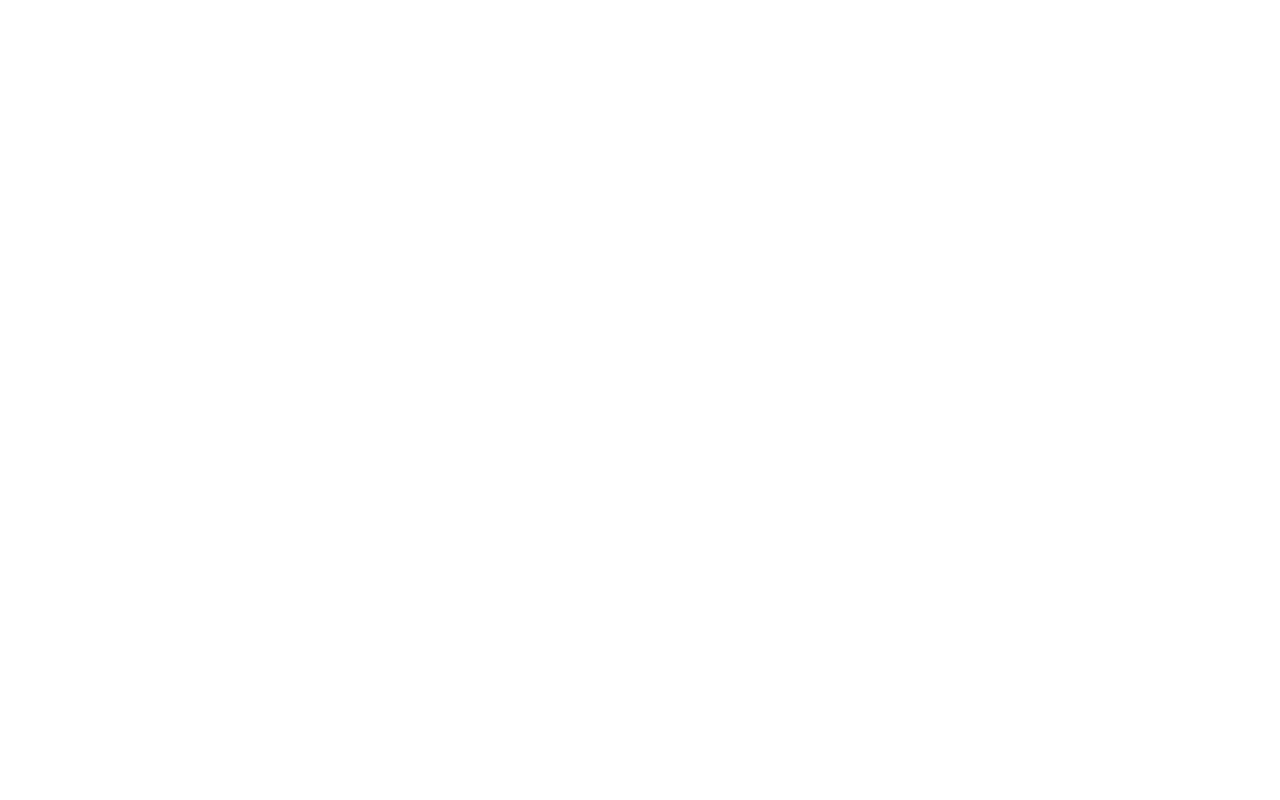
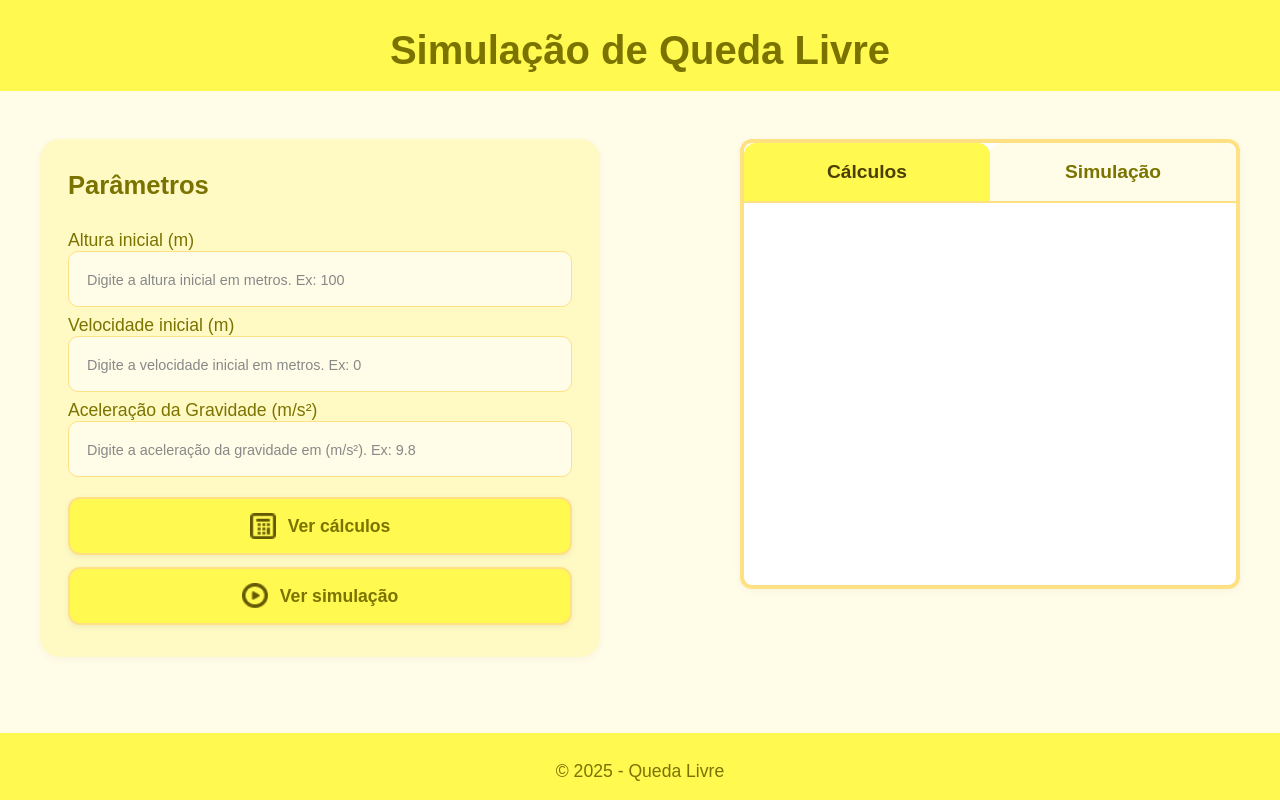
Before and after one commit to RodrigoBolgheroni/SimuladorQuedaLivre, a plain HTML site: page simulacao.html in a window 1280 px wide. Drawn offline with Linux system fonts and the light colour scheme.

Commit message:
Versão final calculos FELIPE

```diff
--- /dev/null
+++ b/simualcao.css
@@ -0,0 +1,263 @@
+* {
+  margin: 0;
+  padding: 0;
+  box-sizing: border-box;
+  font-family: Arial, Helvetica, sans-serif;
+}
+
+body {
+  display: flex;
+  flex-direction: column;
+  min-height: 100vh;
+  background: #fffde7;
+}
+
+header,
+footer {
+  background-color: #fff950;
+  color: #7a7300;
+  text-align: center;
+  padding: 28px 0 18px 0;
+  width: 100%;
+}
+
+header h1 {
+  color: #7a7300;
+  font-size: 2.5em;
+  font-weight: bold;
+}
+
+footer {
+  font-size: 1.1em;
+  font-weight: 500;
+}
+
+main {
+  flex: 1;
+  display: flex;
+  flex-direction: column;
+}
+
+.container-principal {
+  display: flex;
+  gap: 30px;
+  margin: 100px 20px 20px 50px;
+  position: relative;
+}
+
+.main-content {
+  display: flex;
+  flex-direction: row;
+  justify-content: center;
+  align-items: flex-start;
+  gap: 140px;
+  margin: 48px auto 0 auto;
+  max-width: 1200px;
+}
+
+.parametros {
+  background-color: #fff9c4;
+  color: #7a7300;
+  border-radius: 20px;
+  padding: 32px 28px 32px 28px;
+  min-width: 560px;
+  max-width: 650px;
+  width: 650px;
+  display: flex;
+  flex-direction: column;
+  gap: 18px;
+  box-shadow: 0 2px 8px rgba(0, 0, 0, 0.04);
+}
+
+.parametros h2 {
+  font-size: 1.6em;
+  margin-bottom: 12px;
+  color: #7a7300;
+  font-weight: bold;
+}
+
+.parametros label {
+  color: #7a7300;
+  font-size: 1.1em;
+  margin-top: 8px;
+  margin-bottom: 2px;
+}
+
+.container {
+  display: flex;
+  flex-direction: column;
+  gap: 15px;
+}
+
+.inputs {
+  background-color: #fffde7;
+  font-size: 1.2em;
+  width: 100%;
+  min-width: 0;
+  max-width: 100%;
+  text-align: left;
+  padding: 16px 18px;
+  border: 1.5px solid #ffe082;
+  border-radius: 10px;
+  color: #333;
+  opacity: 1;
+  margin-bottom: 8px;
+  box-sizing: border-box;
+}
+
+.inputs::placeholder {
+  color: #888;
+  font-size: 0.75em;
+}
+
+.inputs:focus {
+  outline: 2px solid #ffe082;
+  background: #fff9c4;
+}
+
+.botao {
+  display: flex;
+  align-items: center;
+  justify-content: center;
+  gap: 12px;
+  padding: 14px 0;
+  background-color: #fff950;
+  color: #7a7300;
+  font-size: 1.1em;
+  font-weight: bold;
+  cursor: pointer;
+  border-radius: 12px;
+  border: 2px solid #ffe082;
+  transition: all 0.3s ease;
+  box-shadow: 0 2px 6px rgba(0, 0, 0, 0.06);
+  width: 100%;
+  margin-top: 12px;
+}
+
+.botao img {
+  width: 26px;
+  height: 26px;
+}
+
+.botao:hover {
+  background-color: #ffe082;
+  color: #4a3f00;
+}
+
+.container-botoes {
+  display: flex;
+  flex-direction: column;
+  gap: 20px;
+  align-items: center;
+}
+
+.calculos-bloco {
+  background: #fff;
+  border-radius: 12px;
+  border: 4px solid #ffe082;
+  box-shadow: 0 2px 8px rgba(0, 0, 0, 0.04);
+  min-width: 480px;
+  max-width: 700px;
+  width: 600px;
+  padding: 0 0 32px 0;
+  display: flex;
+  flex-direction: column;
+  margin-bottom: 64px;
+}
+
+.abas {
+  display: flex;
+  flex-direction: row;
+  border-bottom: 2px solid #ffe082;
+}
+
+.aba {
+  flex: 1;
+  background: #fffde7;
+  border: none;
+  outline: none;
+  padding: 18px 0;
+  font-size: 1.2em;
+  font-weight: bold;
+  color: #7a7300;
+  cursor: pointer;
+  transition: background 0.2s;
+  border-radius: 12px 12px 0 0;
+}
+
+.aba.ativa {
+  background: #fff950;
+  color: #4a3f00;
+}
+
+.calculos-conteudo {
+  padding: 20px 32px 0 32px;
+  font-size: 0.95em;
+  color: #333;
+  line-height: 1.4;
+  min-height: 350px;
+}
+
+.container-principal h3 {
+  margin-left: 15px;
+  color: rgb(129, 129, 54);
+}
+
+.container-principal h1 {
+  margin-left: 175px;
+  color: rgb(129, 129, 54);
+}
+
+.botoes_em_cima {
+  position: absolute;
+  top: -50px;
+  margin-left: 530px;
+  width: 900px;
+  display: flex;
+  justify-content: center;
+  z-index: 1;
+}
+
+.botao_ {
+  display: flex;
+  align-items: center;
+  justify-content: center;
+  position: relative;
+  gap: 12px;
+  padding: 14px 24px;
+  background-color: #FFD900;
+  color: #4A3F00;
+  font-size: 22px;
+  font-weight: bold;
+  cursor: pointer;
+  border-radius: 10px 10px 0 0;
+  border: none;
+  transition: all 0.3s ease;
+  box-shadow: 0 4px 6px rgba(0, 0, 0, 0.1);
+  width: 70%;
+}
+
+.botao_:hover {
+  background-color: #ebc83b;
+  transform: scale(1.01);
+}
+
+@media (max-width: 1000px) {
+  .main-content {
+    flex-direction: column;
+    align-items: center;
+    gap: 32px;
+  }
+
+  .calculos-bloco {
+    width: 95vw;
+    min-width: unset;
+    max-width: 98vw;
+  }
+
+  .parametros {
+    width: 95vw;
+    min-width: unset;
+    max-width: 98vw;
+  }
+}
--- a/simulacao.html
+++ b/simulacao.html
@@ -3,20 +3,49 @@
 <head>
     <meta charset="UTF-8">
     <meta name="viewport" content="width=device-width, initial-scale=1.0">
+    <link rel="stylesheet" href="simualcao.css">
     <title>Simulação</title>
 </head>
 <body>
-    <header>
 
-    </header>
+  <header>
+    <h1>Simulação de Queda Livre</h1>
+  </header>
 
-    <main>
+  <main>
+    <div class="main-content">
+      <aside class="parametros">
+        <h2>Parâmetros</h2>
+        <form method="GET">
+          <label for="altura">Altura inicial (m)</label>
+          <input class="inputs" type="text" id="altura" name="altura" placeholder="Digite a altura inicial em metros. Ex: 100">
+          <label for="velocidade">Velocidade inicial (m)</label>
+          <input class="inputs" type="text" id="velocidade" name="velocidade" placeholder="Digite a velocidade inicial em metros. Ex: 0">
+          <label for="aceleracao">Aceleração da Gravidade (m/s²)</label>
+          <input class="inputs" type="text" id="aceleracao" name="aceleracao" placeholder="Digite a aceleração da gravidade em (m/s²). Ex: 9.8">
+          <button class="botao" type="submit">
+            <img src="./imgs/Group 2.png" alt="Calculadora">
+            Ver cálculos
+          </button>
+          <button class="botao" type="button">
+            <img src="./imgs/Group 3.png" alt="Simulação">
+            Ver simulação
+          </button>
+        </form>
+      </aside>
+      <section class="calculos-bloco">
+        <div class="abas">
+          <button class="aba ativa">Cálculos</button>
+          <button class="aba">Simulação</button>
+        </div>
+        <div class="calculos-conteudo">
 
-
-    </main>
-
+        </div>
+      </section>
+    </div>
+  </main>
     <footer>
-
-    </footer>
+        <p>&copy; 2025 - Queda Livre</p>
+      </footer>
 </body>
 </html>
--- a/style.css
+++ b/style.css
@@ -109,7 +109,7 @@
 
   .inputs::placeholder {
     color: #888;
-    font-size: 1em;
+    font-size: 0.75em;
   }
 
   .inputs:focus {
@@ -193,10 +193,10 @@
   }
 
   .calculos-conteudo {
-    padding: 32px 32px 0 32px;
-    font-size: 1.1em;
+    padding: 20px 32px 0 32px;
+    font-size: 0.95em;
     color: #333;
-    line-height: 1.7;
+    line-height: 1.4;
     min-height: 350px;
   }
 
@@ -204,6 +204,7 @@
     margin-left: 15px;
     color: rgb(129, 129, 54);
   }
+
   .container-principal h1 {
     margin-left: 175px;
     color: rgb(129, 129, 54);
@@ -218,6 +219,7 @@
     justify-content: center;
     z-index: 1;
   }
+
   .botao_ {
     display: flex;
     align-items: center;
@@ -236,6 +238,7 @@
     box-shadow: 0 4px 6px rgba(0, 0, 0, 0.1);
     width: 70%;
   }
+
   .botao_:hover {
     background-color: #ebc83b;
     transform: scale(1.01);
```
Also changed, not shown: index.html (+2 -2 lines), assets/css/simualcao.css (deleted), imgs/Group 2.png (renamed from Group 2.png), imgs/Group 3.png (renamed from Group 3.png).
